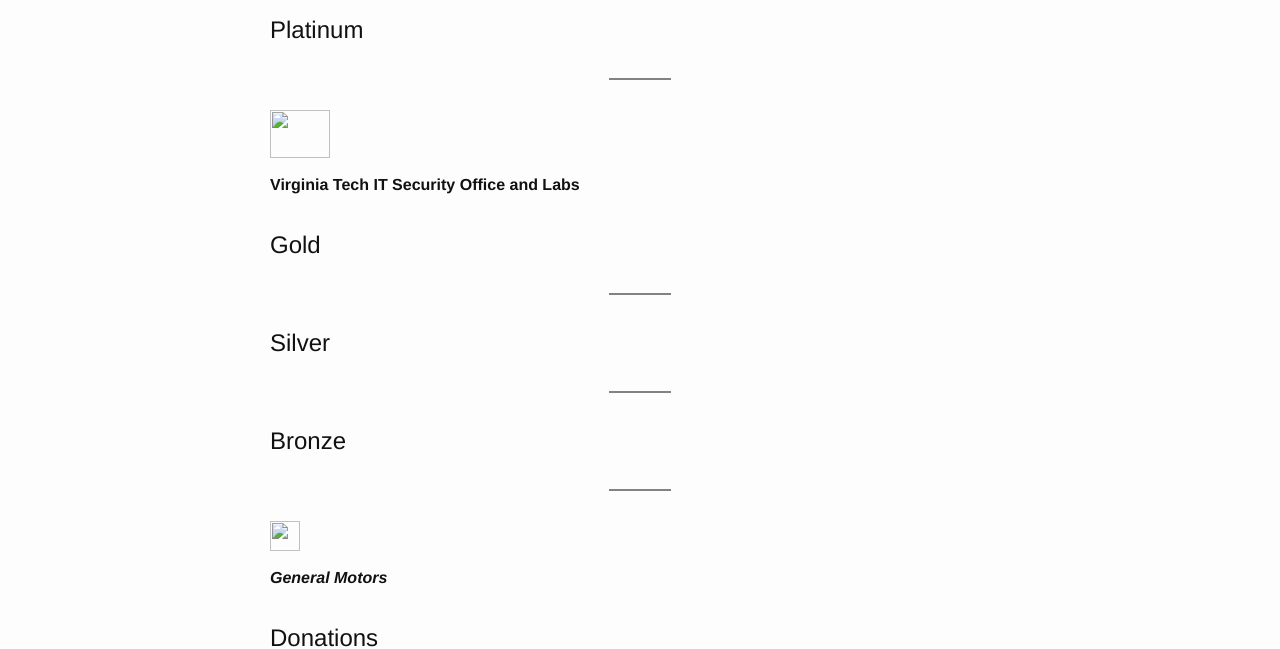
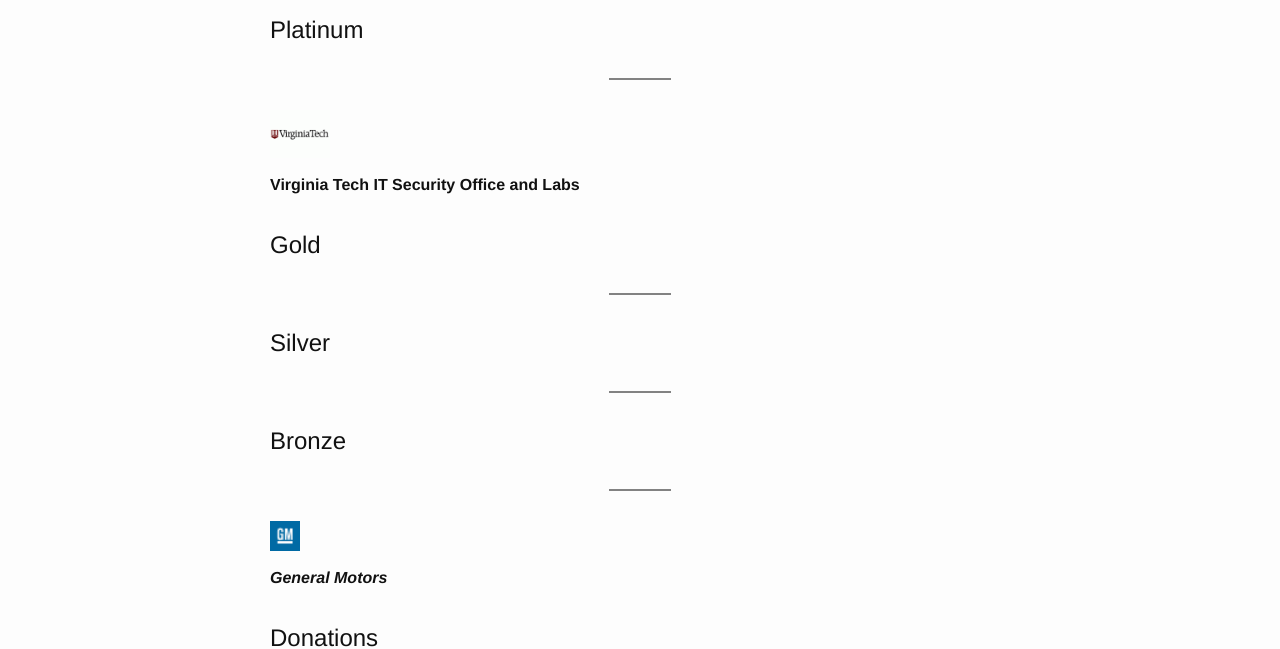
Before and after one commit to VTCSec/vtcsec.org, a Jekyll site: the page built from sponsors.md, in a window 1280 px wide. Shown: the part 241-890 px from the top of the page. Built offline with Jekyll 4.4.1, drawn with Linux system fonts in a browser that asks for light colours.

Commit message:
Update sponsors.md

```diff
--- a/sponsors.md
+++ b/sponsors.md
@@ -5,7 +5,7 @@
 ---
 # Platinum
 ---
-<a href="url"><img src="vtcsec.org/images/VirginiaTechLogo.gif" align="center" height="48" width="60"></a>
+<a href="VT"><img src="http://www.vtcsec.org/images/VirginiaTechLogo.gif" align="center" height="48" width="60"></a>
 
 **Virginia Tech IT Security Office and Labs**
 
@@ -17,7 +17,7 @@
 
 # Bronze
 ---
-<a href="url"><img src="vtcsec.org/images/sponsor-gm-tiny.gif" align="center" height="30" width="30"></a>
+<a href="GM"><img src="http://www.vtcsec.org/images/sponsor-gm-tiny.gif" align="center" height="30" width="30"></a>
 
 ***General Motors***
 
```
